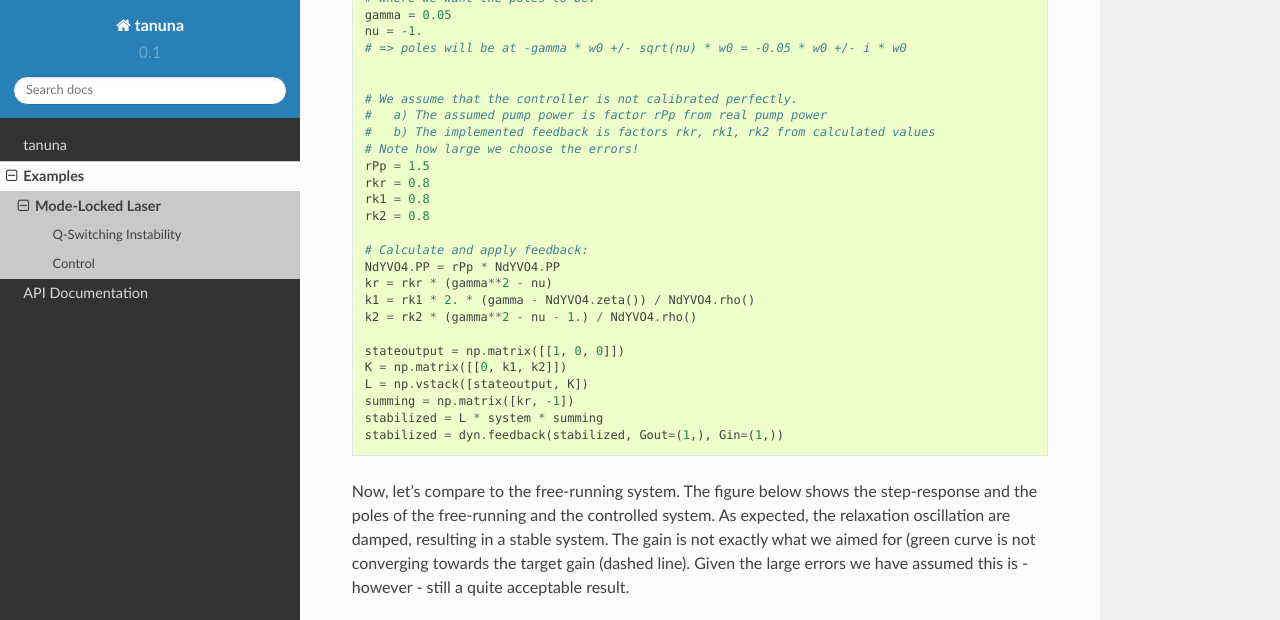
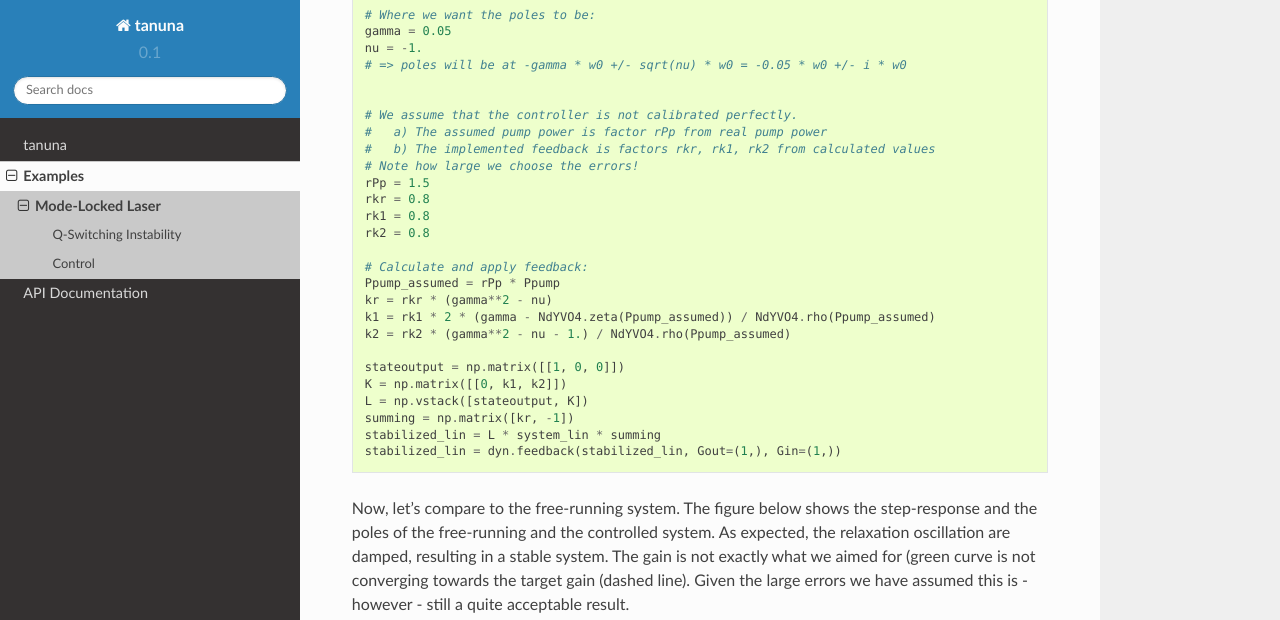
Before and after one commit to adrianschlatter/tanuna, a Sphinx documentation site: the page built from docs/modelockedlaser.rst, in a window 1280 px wide and 900 px high, scrolled down 3091 px, cut to the strip 0-620 px from the top of the window. Built offline with Sphinx 7.4.7 and the Read the Docs theme 2.0.0, drawn with Linux system fonts in a browser that asks for light colours; some of the changed text lies outside the part shown.

Commit message:
update of pole placement example

```diff
--- a/docs/modelockedlaser.rst
+++ b/docs/modelockedlaser.rst
@@ -134,4 +134,4 @@
 the target gain (dashed line). Given the large errors we have assumed this
 is - however - still a quite acceptable result.
 
-.. plot:: pyplots/modelocked_laser/poleplacement_plot.py
+.. plot:: pyplots/modelocked_laser/poleplacement_plot.py plot_linearized
--- a/docs/pyplots/modelocked_laser/poleplacement.py
+++ b/docs/pyplots/modelocked_laser/poleplacement.py
@@ -6,6 +6,7 @@
 """
 # Code Snippet 1 - Start %%%%%
 from tanuna.examples.laser import NdYVO4Laser
+from tanuna.sources import SourceConstant
 import numpy as np
 import tanuna as dyn
 
@@ -13,21 +14,21 @@
 # =============================================================================
 
 Ppump = 0.1
-NdYVO4 = NdYVO4Laser(Ppump)
+NdYVO4 = NdYVO4Laser(Ppump=0.)
 
 
 # Linearized
 # =============================================================================
 
-M, system = NdYVO4.approximateLTI()
+M, system_lin = NdYVO4.approximateLTI(Ppump)
 # Add state outputs:
-A, B, C, D = system.ABCD
+A, B, C, D = system_lin.ABCD
 Toc = NdYVO4.Toc
 C = np.matrix([[0, Toc],
                [1, 0],
                [0, 1]])
 D = np.matrix(np.zeros((3, 1)))
-system = dyn.CT_LTI_System(A, B, C, D)
+system_lin = dyn.CT_LTI_System(A, B, C, D)
 # Code Snippet 1 - End %%%%%
 
 # Control
@@ -50,15 +51,15 @@
 rk2 = 0.8
 
 # Calculate and apply feedback:
-NdYVO4.PP = rPp * NdYVO4.PP
+Ppump_assumed = rPp * Ppump
 kr = rkr * (gamma**2 - nu)
-k1 = rk1 * 2. * (gamma - NdYVO4.zeta()) / NdYVO4.rho()
-k2 = rk2 * (gamma**2 - nu - 1.) / NdYVO4.rho()
+k1 = rk1 * 2 * (gamma - NdYVO4.zeta(Ppump_assumed)) / NdYVO4.rho(Ppump_assumed)
+k2 = rk2 * (gamma**2 - nu - 1.) / NdYVO4.rho(Ppump_assumed)
 
 stateoutput = np.matrix([[1, 0, 0]])
 K = np.matrix([[0, k1, k2]])
 L = np.vstack([stateoutput, K])
 summing = np.matrix([kr, -1])
-stabilized = L * system * summing
-stabilized = dyn.feedback(stabilized, Gout=(1,), Gin=(1,))
+stabilized_lin = L * system_lin * summing
+stabilized_lin = dyn.feedback(stabilized_lin, Gout=(1,), Gin=(1,))
 # Code Snippet 2 - End %%%%%
--- a/docs/pyplots/modelocked_laser/poleplacement_plot.py
+++ b/docs/pyplots/modelocked_laser/poleplacement_plot.py
@@ -5,47 +5,49 @@
 @author: Adrian Schlatter
 """
 
-from poleplacement import *
+from poleplacement import stabilized_lin, system_lin, NdYVO4, Ppump
+import numpy as np
 import matplotlib.pyplot as pl
 
 # Plots
 # =============================================================================
 
 pl.close('all')
-pl.figure(figsize=(12, 6))
-pl.suptitle('Stabilization at $P_P$ = %.1f W' % Ppump, fontsize=18)
 
-# STEP RESPONSE
+def plot_linearized():
+    pl.figure(figsize=(12, 6))
+    pl.suptitle('Stabilization at $P_P$ = %.1f W' % Ppump, fontsize=18)
 
-pl.subplot(1, 2, 1)
-pl.title('Step-Response System')
-t = np.linspace(0, 150e-6, 1000)
-t, stepStab = stabilized.stepResponse(t)
-t, step = system.stepResponse(t)
-targetGain = NdYVO4.Toc * NdYVO4.rho(Ppump)
-pl.plot(t / 1e-6, step[:, 0, 0], label='free running')
-pl.plot(t / 1e-6, stepStab[:, 0, 0], label='controlled')
-pl.axhline(y=targetGain, color='k', ls='--', label='target gain')
-pl.xlim([t[0] / 1e-6, t[-1] / 1e-6])
-pl.ylim([0, 2])
-pl.xlabel('Time After Step (us)')
-pl.ylabel(r'$\delta P_{out}$ (W)')
-pl.legend(loc=1)
+    # STEP RESPONSE
+    pl.subplot(1, 2, 1)
+    pl.title('Step-Response System')
+    t = np.linspace(0, 150e-6, 1000)
+    t, stepStab = stabilized_lin.stepResponse(t)
+    t, step = system_lin.stepResponse(t)
+    targetGain = NdYVO4.Toc * NdYVO4.rho(Ppump)
+    pl.plot(t / 1e-6, step[:, 0, 0], label='free running')
+    pl.plot(t / 1e-6, stepStab[:, 0, 0], label='controlled')
+    pl.axhline(y=targetGain, color='k', ls='--', label='target gain')
+    pl.xlim([t[0] / 1e-6, t[-1] / 1e-6])
+    pl.ylim([0, 2])
+    pl.xlabel('Time After Step (us)')
+    pl.ylabel(r'$\delta P_{out}$ (W)')
+    pl.legend(loc=1)
 
-# POLE PLOT
-pl.subplot(1, 2, 2)
-pl.title('Pole Plot')
-pl.plot(np.real(system.poles) / 1e3, np.imag(system.poles) / 1e3,
+    # POLE PLOT
+    pl.subplot(1, 2, 2)
+    pl.title('Pole Plot')
+    pl.plot(np.real(system_lin.poles) / 1e3, np.imag(system_lin.poles) / 1e3,
         r'bo', label='free running')
-pl.plot(np.real(stabilized.poles) / 1e3, np.imag(stabilized.poles) / 1e3,
+    pl.plot(np.real(stabilized_lin.poles) / 1e3, np.imag(stabilized_lin.poles) / 1e3,
         r'go', label='controlled')
-pl.axhline(y=0, color='k')
-pl.axvline(x=0, color='k')
-pl.ylabel(r'$\omega$ (krad / s)')
-pl.xlabel('Gain (1 / ms)')
-pl.xlim([-300, 200])
-pl.ylim([-3e3, 3e3])
-pl.grid()
-pl.legend(loc=3)
+    pl.axhline(y=0, color='k')
+    pl.axvline(x=0, color='k')
+    pl.ylabel(r'$\omega$ (krad / s)')
+    pl.xlabel('Gain (1 / ms)')
+    pl.xlim([-300, 200])
+    pl.ylim([-3e3, 3e3])
+    pl.grid()
+    pl.legend(loc=3)
 
-pl.subplots_adjust(left=0.07, right=0.95, top=0.87, wspace=0.25)
+    pl.subplots_adjust(left=0.07, right=0.95, top=0.87, wspace=0.25)
```
